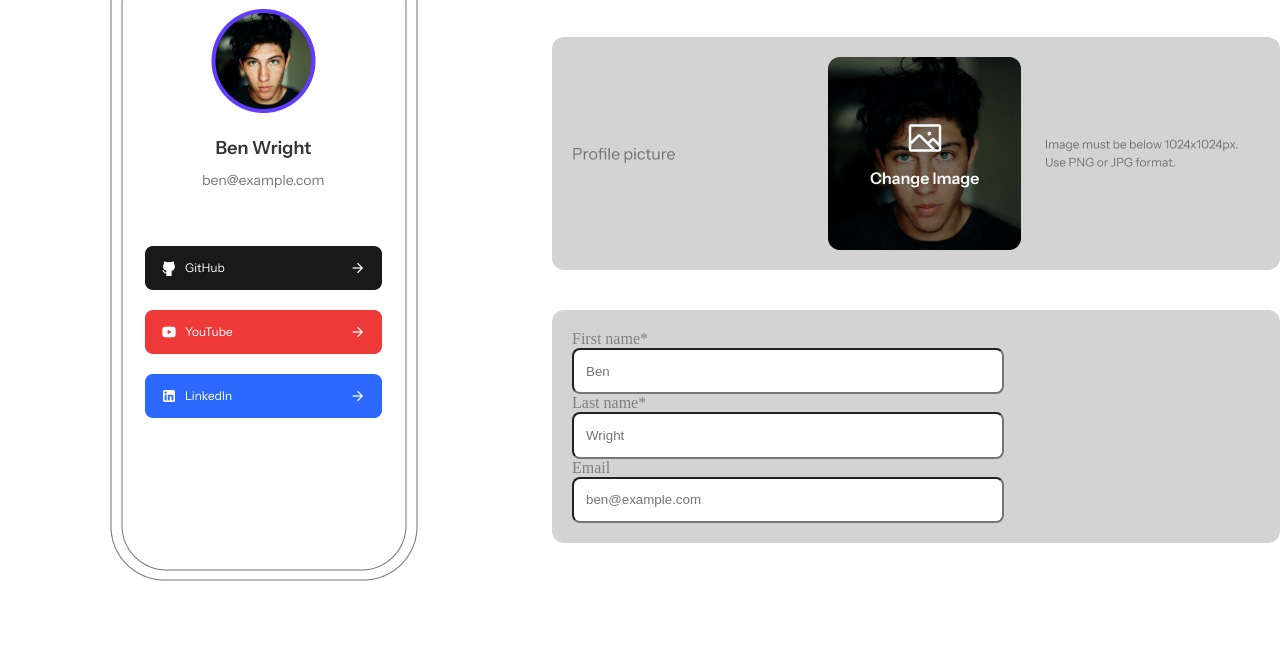
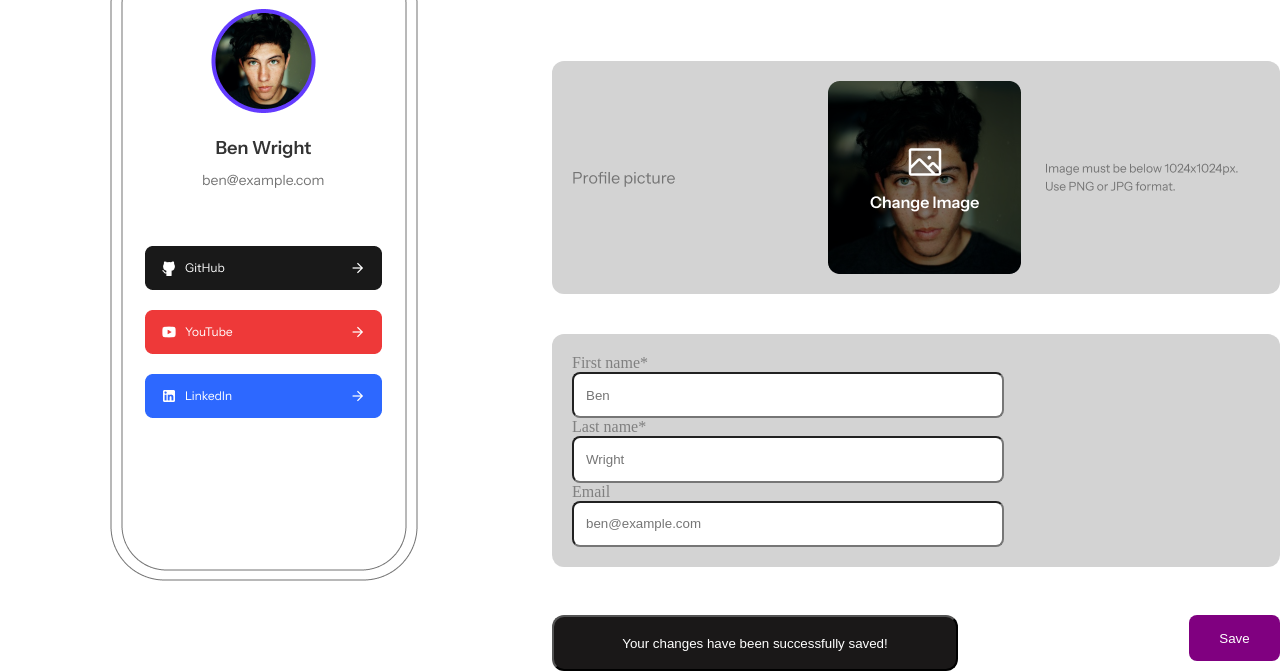
Before and after one commit to tekhova29/link-Ben, a plain HTML site: page index.html in a window 1280 px wide. Shown: the part 201-872 px from the top of the page. Before the commit the page ends 805 px from the top, so only its background shows below. Drawn offline with Linux system fonts and the light colour scheme.

Commit message:
link ben

```diff
--- a/index.html
+++ b/index.html
@@ -46,6 +46,12 @@
               name="ben@example.com"
             />
           </div>
+          <div class="btn">
+            <button class="btn1">
+              Your changes have been successfully saved!
+            </button>
+            <button class="save" type="submit">Save</button>
+          </div>
         </form>
       </div>
     </div>
--- a/style.css
+++ b/style.css
@@ -97,7 +97,14 @@ p {
   color: rgb(122, 119, 119);
 }
 
-.box-div1 {
+form {
+  width: 728px;
+  display: flex;
+  flex-direction: column;
+  margin-top: 24px;
+}
+
+.main-box .box-div1 {
   height: 233px;
   width: 728px;
   border-radius: 12px;
@@ -123,7 +130,7 @@ p {
   background-color: lightgray;
   margin-top: 40px;
   flex-direction: column;
-  justify-content: flex-start;
+  justify-content: space-between;
 }
 
 input {
@@ -136,3 +143,27 @@ input {
 label {
   color: gray;
 }
+
+.btn {
+  display: flex;
+  justify-content: space-between;
+}
+
+.btn1 {
+  height: 56px;
+  width: 406px;
+  border-radius: 12px;
+  color: white;
+  background-color: rgb(26, 24, 24);
+  margin-top: 48px;
+}
+
+.save {
+  width: 91px;
+  height: 46px;
+  background-color: purple;
+  border-radius: 8px;
+  color: white;
+  margin-top: 48px;
+  border: none;
+}
```
